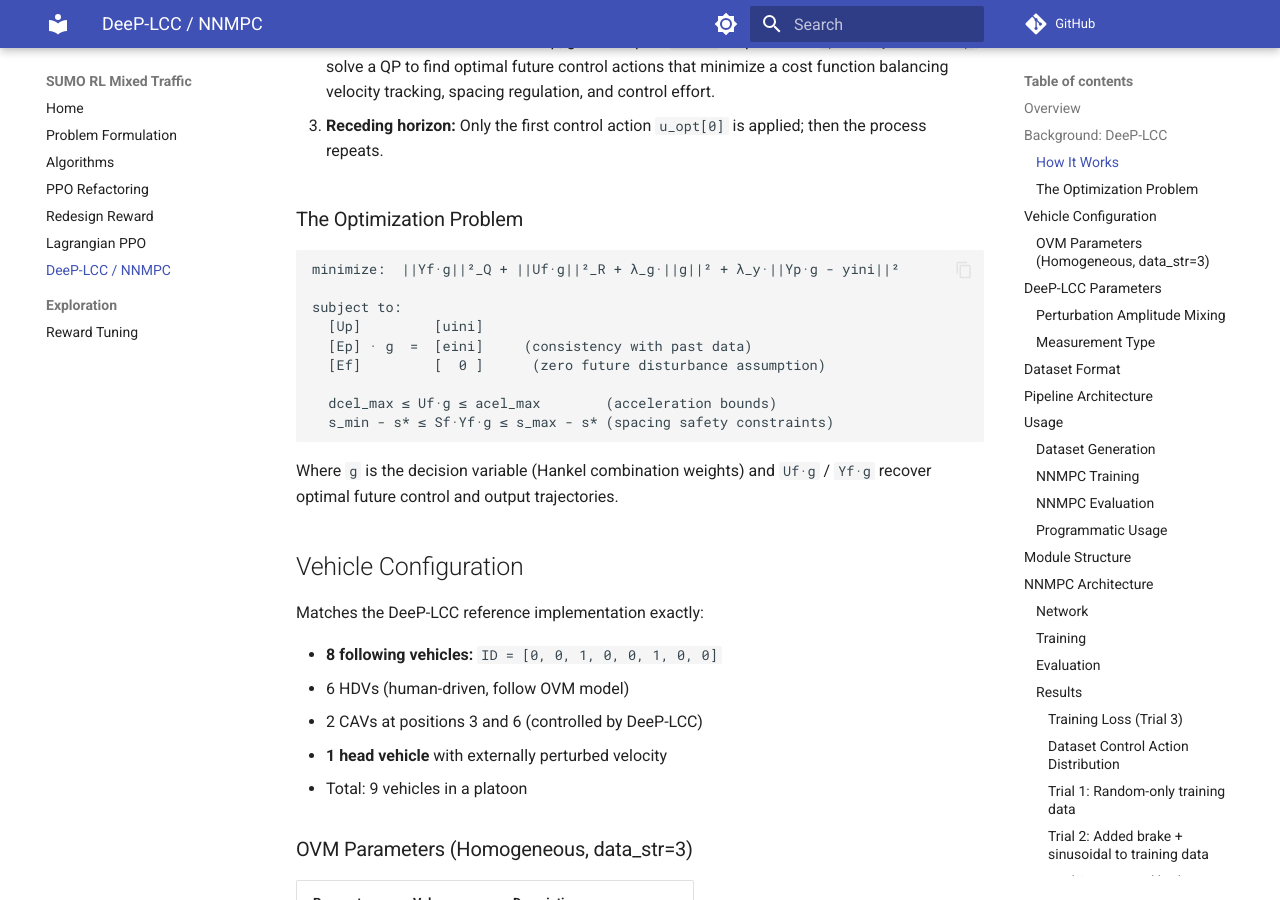
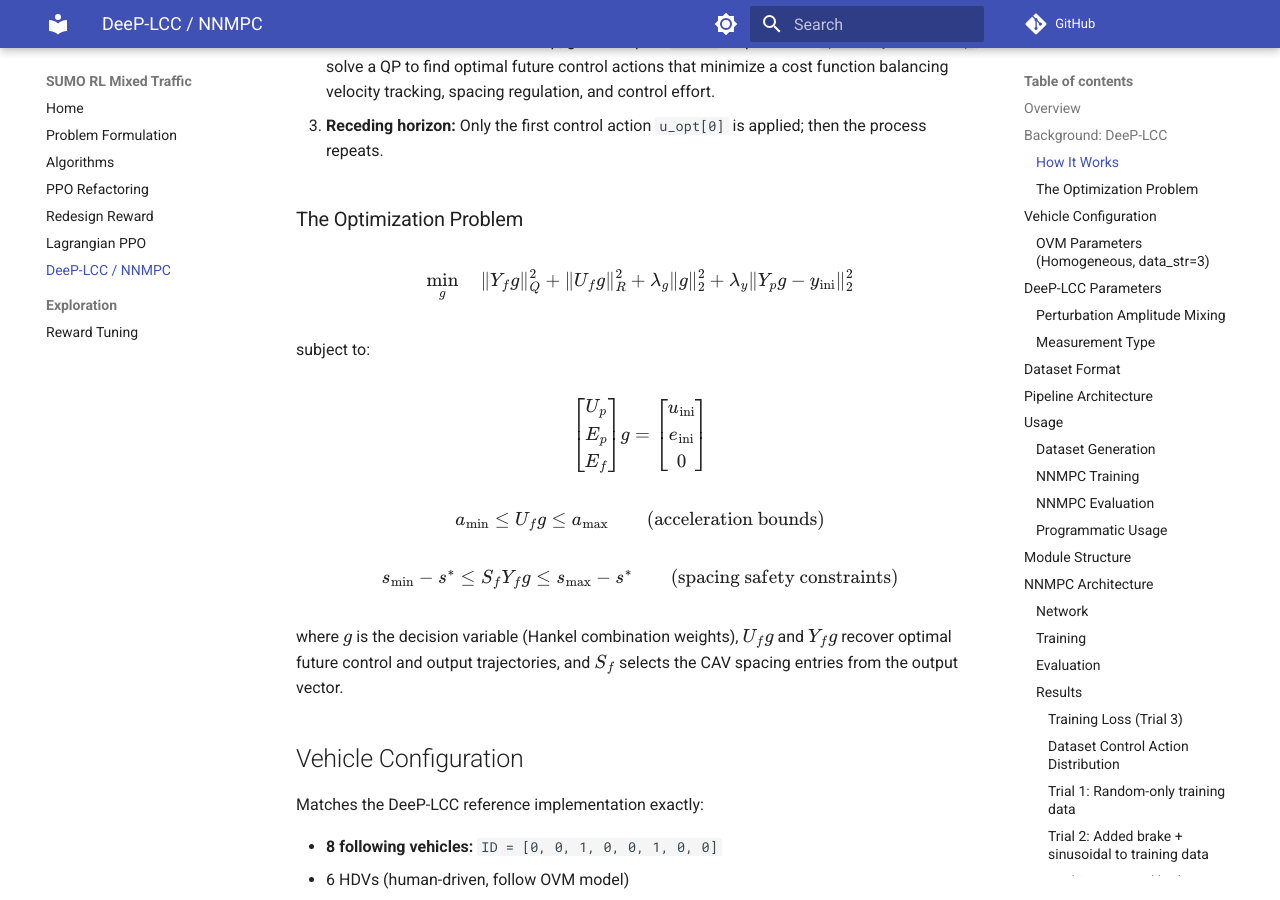
Before and after one commit to 7174Andy/sumo-rl-mixed-traffic, an MkDocs documentation site: the page built from docs/deep-lcc-dataset.md, in a window 1280 px wide and 900 px high, scrolled down 778 px. Built offline with MkDocs 1.6.1 and Material for MkDocs 9.7.7, drawn with Linux system fonts in a browser that asks for light colours; comment, search, counter and statistics services are not loaded.

Commit message:
docs: change to latex

````diff
--- a/docs/deep-lcc-dataset.md
+++ b/docs/deep-lcc-dataset.md
@@ -22,19 +22,25 @@ DeeP-LCC (Data-EnablEd Predictive Leading Cruise Control) is a data-driven predi
 
 ### The Optimization Problem
 
-```
-minimize:  ||Yf·g||²_Q + ||Uf·g||²_R + λ_g·||g||² + λ_y·||Yp·g - yini||²
+$$
+\min_{g} \quad \|Y_f g\|_Q^2 + \|U_f g\|_R^2 + \lambda_g \|g\|_2^2 + \lambda_y \|Y_p g - y_{\text{ini}}\|_2^2
+$$
 
 subject to:
-  [Up]         [uini]
-  [Ep] · g  =  [eini]     (consistency with past data)
-  [Ef]         [  0 ]      (zero future disturbance assumption)
 
-  dcel_max ≤ Uf·g ≤ acel_max        (acceleration bounds)
-  s_min - s* ≤ Sf·Yf·g ≤ s_max - s* (spacing safety constraints)
-```
+$$
+\begin{bmatrix} U_p \\ E_p \\ E_f \end{bmatrix} g = \begin{bmatrix} u_{\text{ini}} \\ e_{\text{ini}} \\ 0 \end{bmatrix}
+$$
 
-Where `g` is the decision variable (Hankel combination weights) and `Uf·g` / `Yf·g` recover optimal future control and output trajectories.
+$$
+a_{\min} \leq U_f g \leq a_{\max} \qquad \text{(acceleration bounds)}
+$$
+
+$$
+s_{\min} - s^* \leq S_f Y_f g \leq s_{\max} - s^* \qquad \text{(spacing safety constraints)}
+$$
+
+where $g$ is the decision variable (Hankel combination weights), $U_f g$ and $Y_f g$ recover optimal future control and output trajectories, and $S_f$ selects the CAV spacing entries from the output vector.
 
 ## Vehicle Configuration
 
````
